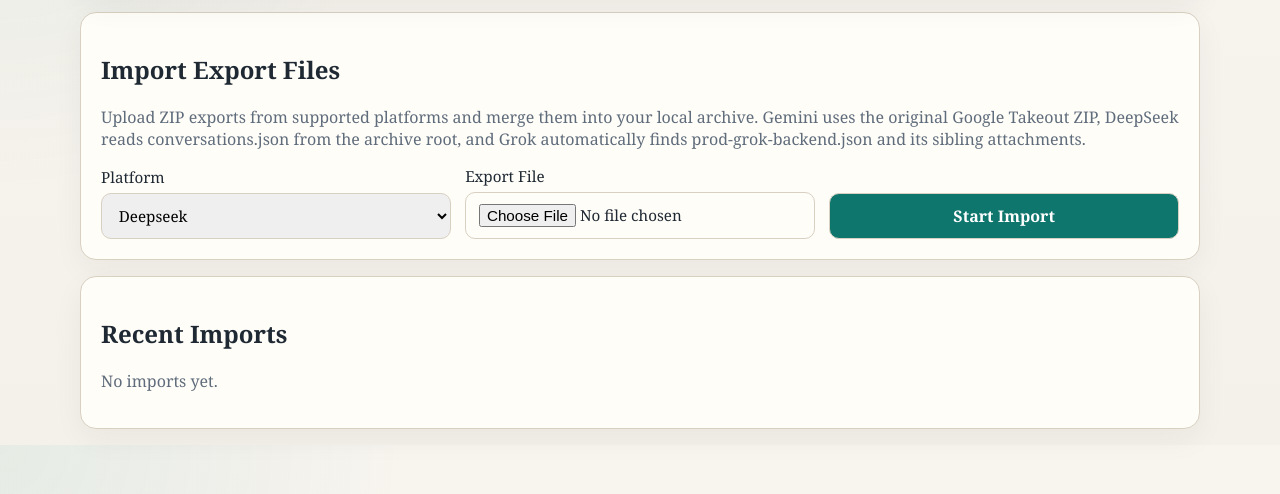
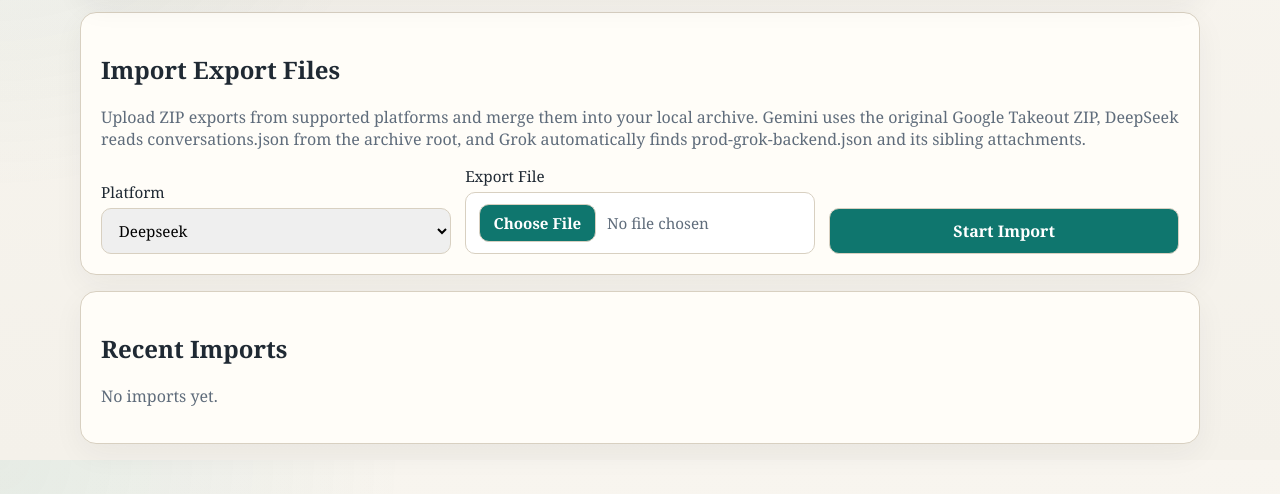
Before and after one commit to fourix/AIArchive, a FastAPI app: page /import in a window 1280 px wide. Shown: the part 212-706 px from the top of the page. Run offline with FastAPI, Linux system fonts and the light colour scheme; data that the repository does not hold is empty.

Commit message:
Initial project import

```diff
--- a/aiarchive/main.py
+++ b/aiarchive/main.py
@@ -116,6 +116,8 @@ TRANSLATIONS = {
         "import_intro": "Upload ZIP exports from supported platforms and merge them into your local archive. Gemini uses the original Google Takeout ZIP, DeepSeek reads conversations.json from the archive root, and Grok automatically finds prod-grok-backend.json and its sibling attachments.",
         "platform_label": "Platform",
         "export_file_label": "Export File",
+        "choose_file": "Choose File",
+        "no_file_chosen": "No file chosen",
         "start_import": "Start Import",
         "import_complete": "Import complete.",
         "import_failed": "Import failed: {message}",
@@ -278,6 +280,9 @@ TRANSLATIONS["zh"].update(
         "error_grok_missing_json": "Grok ZIP 中缺少 prod-grok-backend.json",
     }
 )
+
+TRANSLATIONS["zh"]["choose_file"] = "选择文件"
+TRANSLATIONS["zh"]["no_file_chosen"] = "未选择文件"
 
 
 def _to_system_local(value: str) -> datetime | None:
--- a/aiarchive/static/style.css
+++ b/aiarchive/static/style.css
@@ -235,6 +254,42 @@ label {
     display: grid;
     gap: 0.35rem;
     font-size: 0.95rem;
+}
+
+.file-input-wrap {
+    display: flex;
+    align-items: center;
+    gap: 0.7rem;
+    min-height: 52px;
+    padding: 0.7rem 0.8rem;
+    border: 1px solid var(--line);
+    border-radius: 10px;
+    background: white;
+}
+
+.file-input-native {
+    position: absolute;
+    width: 1px;
+    height: 1px;
+    padding: 0;
+    margin: -1px;
+    overflow: hidden;
+    clip: rect(0, 0, 0, 0);
+    white-space: nowrap;
+    border: 0;
+}
+
+.file-input-button {
+    flex: 0 0 auto;
+    padding: 0.5rem 0.85rem;
+}
+
+.file-input-name {
+    min-width: 0;
+    color: var(--muted);
+    overflow: hidden;
+    text-overflow: ellipsis;
+    white-space: nowrap;
 }
 
 input,
--- a/aiarchive/templates/browse.html
+++ b/aiarchive/templates/browse.html
@@ -9,7 +9,8 @@
     {% endif %}
     <div class="platform-grid">
         {% for item in platform_overview %}
-        <a href="/platforms/{{ item.platform }}" class="platform-card">
+        <section class="platform-card platform-card-shell">
+            <a href="/platforms/{{ item.platform }}" class="platform-card-link">
                 <div class="conversation-head">
                     <strong>{{ item.platform|capitalize }}</strong>
                     <span class="platform">{{ item.platform }}</span>
@@ -27,8 +28,9 @@
                 </p>
             </a>
             <form method="post" action="/platforms/{{ item.platform }}/purge" class="platform-purge-form" onsubmit="return confirm('{{ t('clear_platform_confirm', platform=item.platform|capitalize) }}');">
-            <button type="submit" class="danger-button">{{ t('clear_platform_data', platform=item.platform|capitalize) }}</button>
+                <button type="submit" class="subtle-danger-button">{{ t('clear_platform_data', platform=item.platform|capitalize) }}</button>
             </form>
+        </section>
         {% endfor %}
     </div>
 </section>
--- a/aiarchive/templates/import.html
+++ b/aiarchive/templates/import.html
@@ -15,7 +15,11 @@
         </label>
         <label>
             <span>{{ t('export_file_label') }}</span>
-            <input type="file" name="file" accept=".zip,application/zip" required>
+            <div class="file-input-wrap">
+                <input id="import-file-input" class="file-input-native" type="file" name="file" accept=".zip,application/zip" required>
+                <button type="button" class="file-input-button" data-file-trigger="import-file-input">{{ t('choose_file') }}</button>
+                <span class="file-input-name" data-file-name>{{ t('no_file_chosen') }}</span>
+            </div>
         </label>
         <button type="submit">{{ t('start_import') }}</button>
     </form>
@@ -50,3 +54,24 @@
     {% endif %}
 </section>
 {% endblock %}
+{% block extra_scripts %}
+<script>
+    document.querySelectorAll("[data-file-trigger]").forEach((button) => {
+        const inputId = button.getAttribute("data-file-trigger");
+        const input = document.getElementById(inputId);
+        const nameNode = button.parentElement?.querySelector("[data-file-name]");
+        if (!input || !nameNode) {
+            return;
+        }
+
+        button.addEventListener("click", () => input.click());
+        input.addEventListener("change", () => {
+            if (input.files && input.files.length > 0) {
+                nameNode.textContent = input.files[0].name;
+            } else {
+                nameNode.textContent = "{{ t('no_file_chosen') }}";
+            }
+        });
+    });
+</script>
+{% endblock %}
```
Also changed, not shown: other parts of aiarchive/static/style.css (+36 -1 lines). Lines whose indentation alone changed are shown as unchanged.
